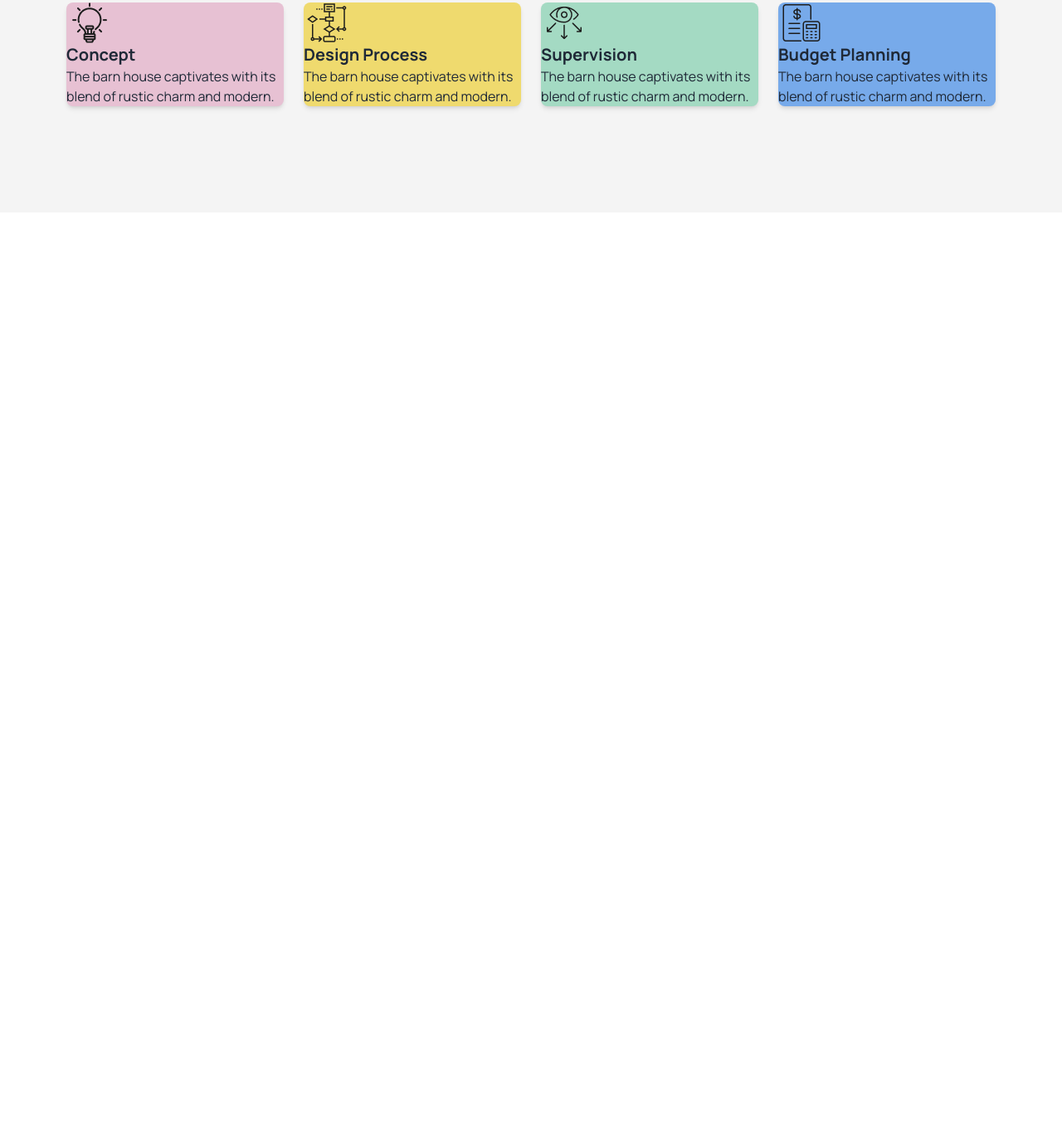
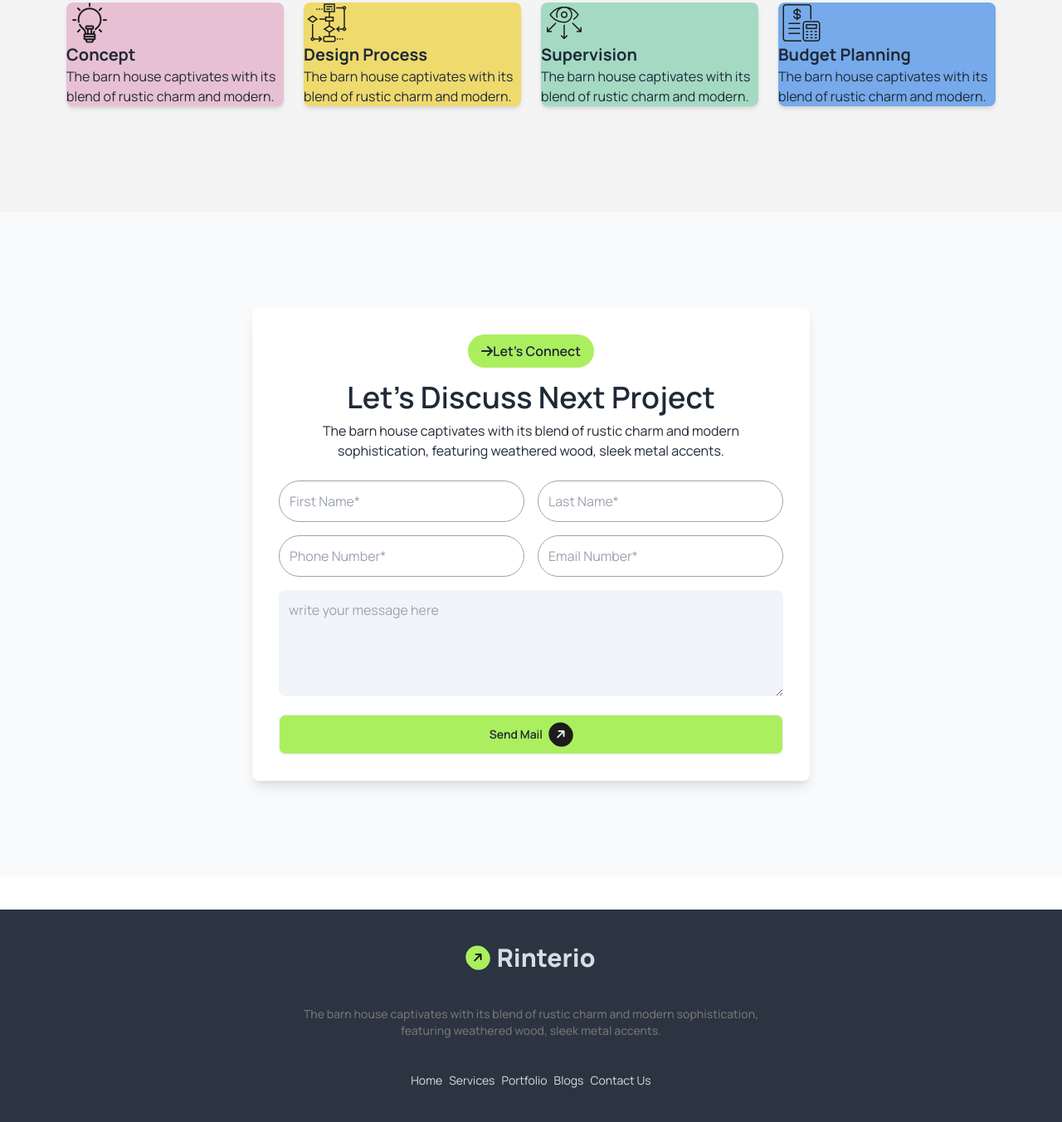
Before and after one commit to alvee00/ph-assignment-3, a plain HTML site: page index.html in a window 1280 px wide. Shown: the part 2005-3357 px from the top of the page at 83% size. Before the commit the page ends 2301 px from the top, so only its background shows below. Drawn offline with nearby package versions, Linux system fonts and the light colour scheme.

Commit message:
added footer

```diff
--- a/index.html
+++ b/index.html
@@ -35,6 +35,12 @@
       <style>
         .font-manrope{
             font-family: "Manrope", sans-serif;
+        }
+        .bk-img{
+          background-image: url('../ph-hero-assignment-03/assets/bg.jpg');
+          background-position: center;
+          background-repeat: no-repeat;
+          background-size: cover;
         }
       </style>
 </head>
@@ -151,7 +157,7 @@
             </p>
            </div>
           <!-- grid card -->
-           <div class="grid grid-cols-4 gap-6 p-20">
+           <div class="grid grid-cols-1 md:grid-cols-2 lg:grid-cols-4 gap-6 lg:p-20">
             <!-- product card -->
              <div class="rounded-lg shadow-md overflow-hidden bg-[#E7C1D3;]">
               <img class="mx-1" src="./assets/concept.png" alt="">
@@ -177,9 +183,50 @@
            </div>
         </section>
 
+        <!-- next project section -->
+        <section class="bg-gray-50 flex justify-center items-center min-h-screen">
+          <div class="w-full max-w-2xl p-8 bg-white rounded-lg shadow-lg text-center">
+            <button class="bg-[#ABEF5F;] py-2 px-4 rounded-full font-semibold mb-4"><i class="fa-solid fa-arrow-right"></i>Let's Connect</button>
+            <h2 class="text-4xl font-semibold mb-2">Let’s Discuss Next Project</h2>
+            <p class="bg[#494949;] mb-6">The barn house captivates with its blend of rustic charm and modern sophistication, featuring weathered wood, sleek metal accents.</p>
+            <!--cintact form-->
+            <form class="space-y-4">
+              <div class="grid grid-cols-1 md:grid-cols-2 gap-4">
+                <!-- first name -->
+                <input type="text" placeholder="First Name*" class="w-full p-3 border border-gray-400 rounded-full focus:outline-none focus:ring-2 focus:ring-green-600">
+                <input type="text" placeholder="Last Name*" class="w-full p-3 border border-gray-400 rounded-full focus:outline-none focus:ring-2 focus:ring-green-600">
+              </div>
+              <div class="grid grid-cols-1 md:grid-cols-2 gap-4">
+                <!-- phone number -->
+                <input type="text" placeholder="Phone Number*" class="w-full p-3 border border-gray-400 rounded-full focus:outline-none focus:ring-2 focus:ring-green-600">
+                 <!--email no -->
+                 <input type="text" placeholder="Email Number*" class="w-full p-3 border border-gray-400 rounded-full focus:outline-none focus:ring-2 focus:ring-green-600">
+              </div>
+              <!-- massage field -->
+              <textarea placeholder="write your message here" class="w-full h-32 p-3 border-gray-50 rounded-lg focus:outline-none focus:ring-2 focus:ring bg-slate-100"></textarea>
+              <!-- button -->
+               <button class="btn bg-color-primary w-full">Send Mail<i class="fa-solid fa-arrow-right bg-color-secendary rounded-full -rotate-45 p-2 text-white"></i></button>
+            </form>
+          </div>
+        </section>
      </main>
 
       <!-- footer part -->
-       <footer></footer>
+       <footer>
+        <footer class="footer footer-center bg-neutral text-neutral-content p-10">
+          <div class="flex">
+            <i class="fa-solid fa-arrow-right bg-color-primary rounded-full -rotate-45 p-2 text-black"></i>
+              <a class="text-3xl font-extrabold">Rinterio</a>
+          </div>
+          <p class="text-[#737373;] font-medium">The barn house captivates with its blend of rustic charm and modern sophistication,<br> featuring weathered wood, sleek metal accents.</p>
+          <nav class="flex justify-between">
+            <a class="link link-hover">Home</a>
+            <a class="link link-hover">Services</a>
+            <a class="link link-hover">Portfolio</a>
+            <a class="link link-hover">Blogs</a>
+            <a class="link link-hover">Contact Us</a>
+          </nav>
+        </footer>
+       </footer>
 </body>
 </html>
```
